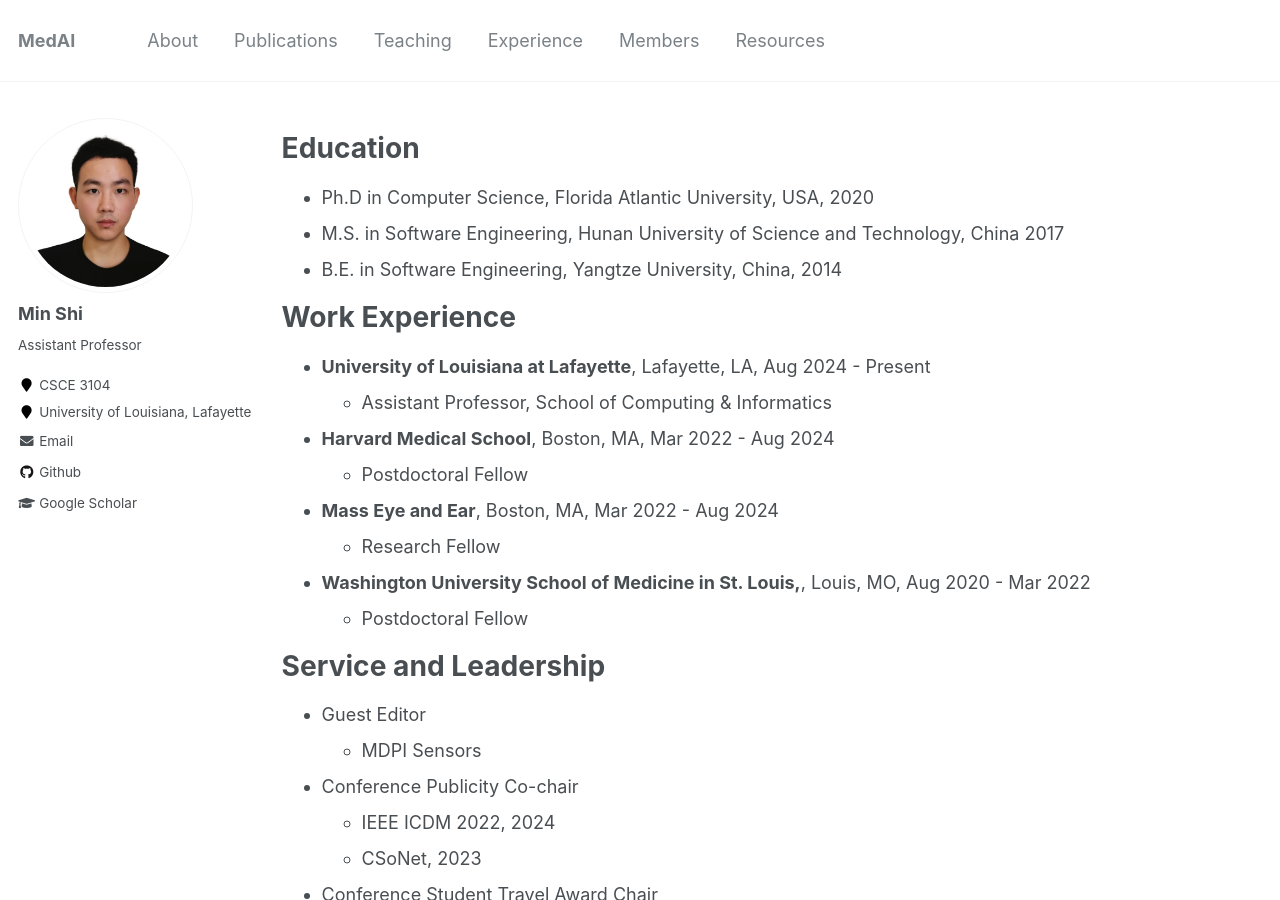
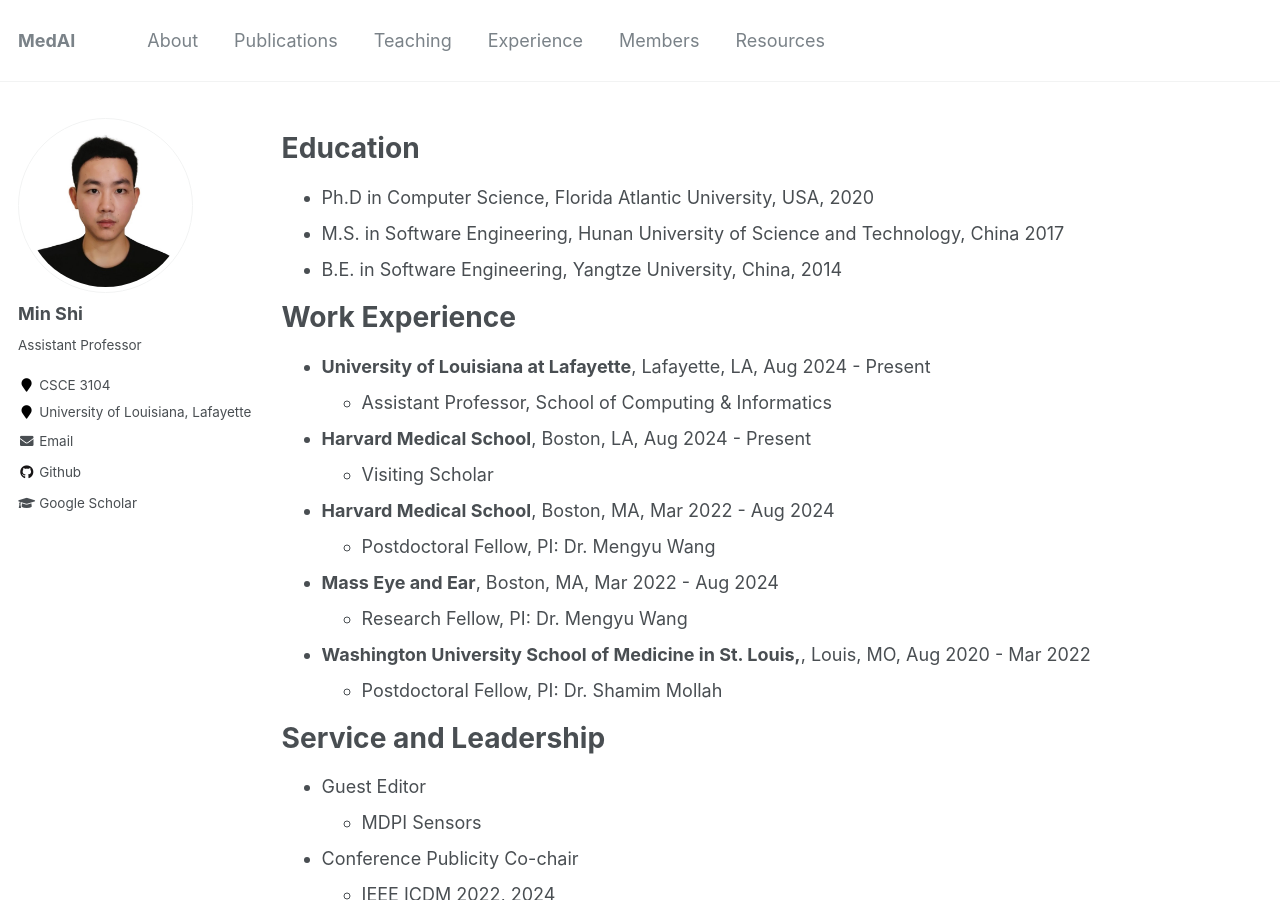
Before and after one commit to shiminxst/shiminxst.github.io, a Jekyll site: the page built from _pages/cv.md, in a window 1280 px wide and 900 px high. Built offline with Jekyll 4.4.1, drawn with Linux system fonts in a browser that asks for light colours.

Commit message:
Update cv.md

```diff
--- a/_pages/cv.md
+++ b/_pages/cv.md
@@ -19,12 +19,14 @@
 ======
 - **University of Louisiana at Lafayette**, Lafayette, LA,  Aug 2024 - Present
   * Assistant Professor, School of Computing & Informatics
+- **Harvard Medical School**, Boston, LA,  Aug 2024 - Present
+  * Visiting Scholar
 - **Harvard Medical School**, Boston, MA,  Mar 2022 - Aug 2024
-  * Postdoctoral Fellow
+  * Postdoctoral Fellow, PI: Dr. Mengyu Wang
 - **Mass Eye and Ear**, Boston, MA,  Mar 2022 - Aug 2024
-  * Research Fellow
+  * Research Fellow, PI: Dr. Mengyu Wang
 - **Washington University School of Medicine in St. Louis,**, Louis, MO, Aug 2020 - Mar 2022
-  * Postdoctoral Fellow
+  * Postdoctoral Fellow, PI: Dr. Shamim Mollah
 
 Service and Leadership
 ======
```
